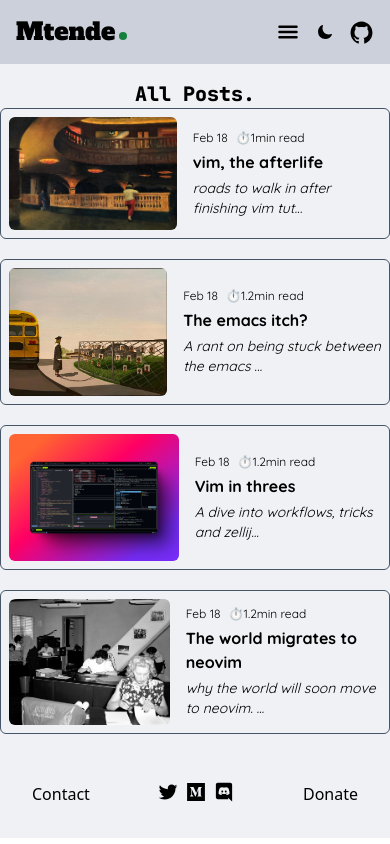
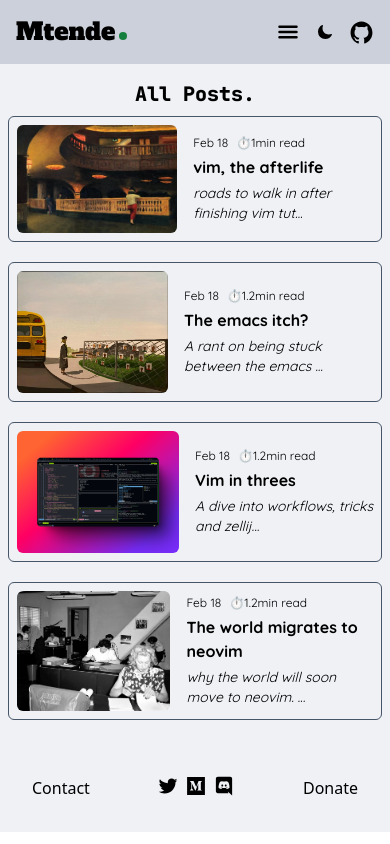
Before and after one commit to Mtendekuyokwa19/Mtendekuyokwa19.github.io, a React (Vite) app: page / in a window 390 px wide. Built offline with nearby package versions, Linux system fonts and the light colour scheme; a web font is replaced by a local one.

Commit message:
changing the padding

```diff
--- a/src/Home.tsx
+++ b/src/Home.tsx
@@ -20,7 +20,7 @@ export default function Home() {
 
       <section className="md:p-4 w-auto my-4 md:my-0 flex flex-col  items-center">
         <H2 id={""}>All Posts.</H2>
-        <div className="lg:gap-y-10 w-screen md:w-8/12 gap-5 lg:grid md:flex md:gap-2 grid-flow-row grid-cols-1 sm:grid-cols-3 grid-rows-2 md:py-3 sm:py-9 flex flex-col">
+        <div className="lg:gap-y-10 p-2 md:p-0 w-screen md:w-8/12 gap-5 lg:grid md:flex md:gap-2 grid-flow-row grid-cols-1 sm:grid-cols-3 grid-rows-2 md:py-3 sm:py-9 flex flex-col">
           {postcards.map(card => <BlogcardTemplate details={card} />)}
 
         </div>
```
